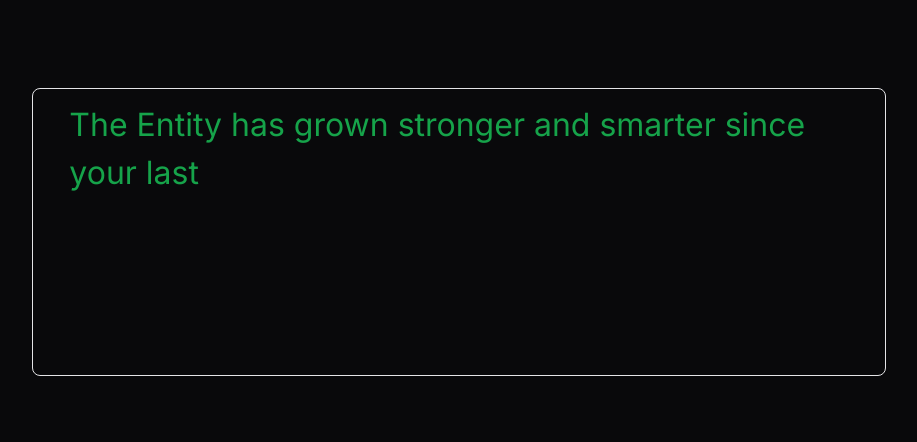
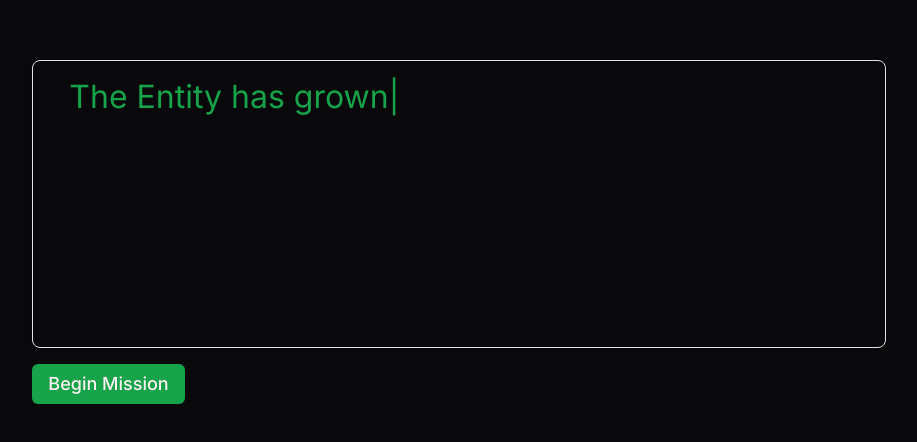
Before and after one commit to nisarg-dave/the-entity, a Next.js app: page / in a window 1280 px wide. Shown: the part 168-610 px from the top of the page, without its empty margins (181-1098 px from the left). Built offline with nearby package versions, Linux system fonts and the light colour scheme.

Commit message:
Created mission button component

```diff
--- a/app/page.tsx
+++ b/app/page.tsx
@@ -1,9 +1,13 @@
+import MissionButton from "@/components/MissionButton";
 import MissionCard from "@/components/MissionCard";
 
 export default function Home() {
   return (
-    <main className="flex justify-center items-center min-h-screen">
+    <main className="flex flex-col justify-center items-center min-h-screen">
       <MissionCard />
+      <div className="w-8/12 mt-4 flex">
+        <MissionButton />
+      </div>
     </main>
   );
 }
--- /dev/null
+++ b/components/MissionButton.tsx
@@ -0,0 +1,15 @@
+"use client";
+
+import { Button } from "@/components/ui/button";
+import { useRouter } from "next/navigation";
+
+function MissionButton() {
+  const router = useRouter();
+  return (
+    <Button className="text-lg" onClick={() => router.push("/entity")}>
+      Begin Mission
+    </Button>
+  );
+}
+
+export default MissionButton;
--- /dev/null
+++ b/components/ui/button.tsx
@@ -0,0 +1,56 @@
+import * as React from "react"
+import { Slot } from "@radix-ui/react-slot"
+import { cva, type VariantProps } from "class-variance-authority"
+
+import { cn } from "@/lib/utils"
+
+const buttonVariants = cva(
+  "inline-flex items-center justify-center whitespace-nowrap rounded-md text-sm font-medium ring-offset-background transition-colors focus-visible:outline-none focus-visible:ring-2 focus-visible:ring-ring focus-visible:ring-offset-2 disabled:pointer-events-none disabled:opacity-50",
+  {
+    variants: {
+      variant: {
+        default: "bg-primary text-primary-foreground hover:bg-primary/90",
+        destructive:
+          "bg-destructive text-destructive-foreground hover:bg-destructive/90",
+        outline:
+          "border border-input bg-background hover:bg-accent hover:text-accent-foreground",
+        secondary:
+          "bg-secondary text-secondary-foreground hover:bg-secondary/80",
+        ghost: "hover:bg-accent hover:text-accent-foreground",
+        link: "text-primary underline-offset-4 hover:underline",
+      },
+      size: {
+        default: "h-10 px-4 py-2",
+        sm: "h-9 rounded-md px-3",
+        lg: "h-11 rounded-md px-8",
+        icon: "h-10 w-10",
+      },
+    },
+    defaultVariants: {
+      variant: "default",
+      size: "default",
+    },
+  }
+)
+
+export interface ButtonProps
+  extends React.ButtonHTMLAttributes<HTMLButtonElement>,
+    VariantProps<typeof buttonVariants> {
+  asChild?: boolean
+}
+
+const Button = React.forwardRef<HTMLButtonElement, ButtonProps>(
+  ({ className, variant, size, asChild = false, ...props }, ref) => {
+    const Comp = asChild ? Slot : "button"
+    return (
+      <Comp
+        className={cn(buttonVariants({ variant, size, className }))}
+        ref={ref}
+        {...props}
+      />
+    )
+  }
+)
+Button.displayName = "Button"
+
+export { Button, buttonVariants }
--- a/package.json
+++ b/package.json
@@ -9,6 +9,7 @@
     "lint": "next lint"
   },
   "dependencies": {
+    "@radix-ui/react-slot": "^1.0.2",
     "@tsparticles/engine": "^3.0.3",
     "@tsparticles/react": "^3.0.0",
     "@tsparticles/slim": "^3.0.3",
```
Also changed, not shown: 1 other file (tests, documents, lock files or other folders).
